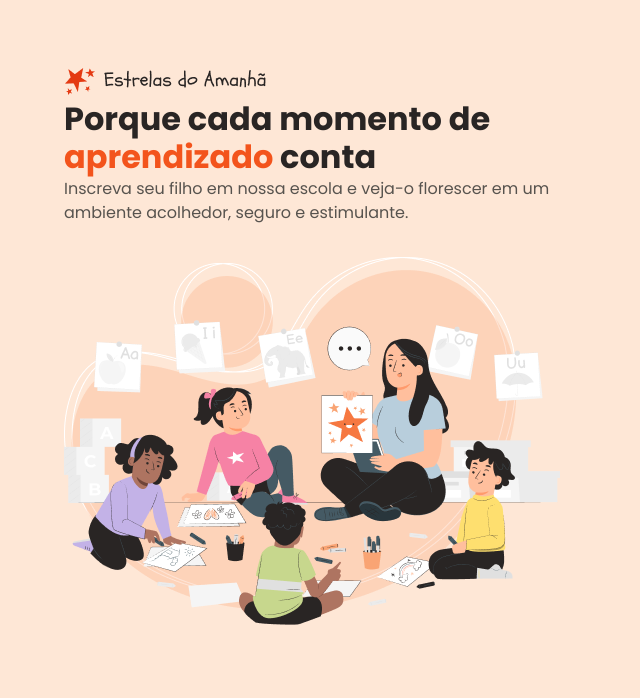
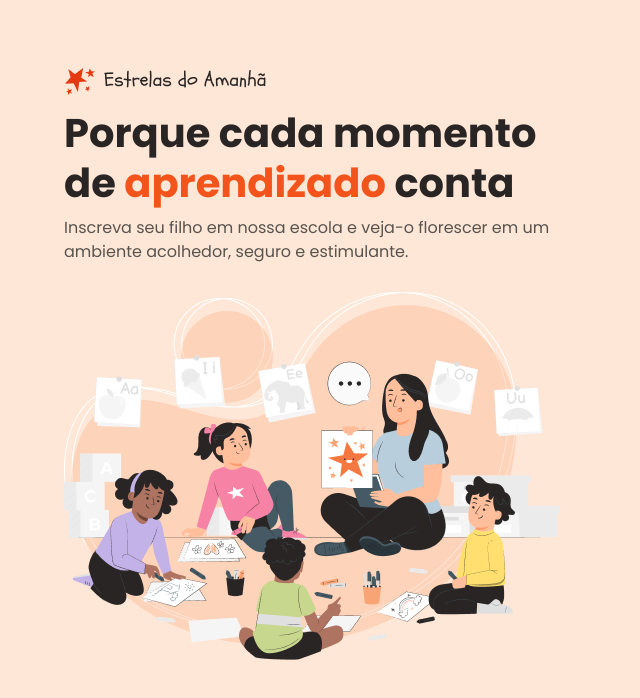
Before and after one commit to guilherme-maluf/Formulario-de-Matricula, a plain HTML site: page index.html in a window 1280 px wide. Shown: the whole page, without its empty margins (0-640 px from the left). Drawn offline with Linux system fonts and the light colour scheme.

Commit message:
home ok de verdade

```diff
--- a/styles/global.css
+++ b/styles/global.css
@@ -35,6 +35,7 @@
 
   --font-family-poppins: "Poppins", sans-serif;
 
+  --text-h0: 600 40px/125% var(--font-family-poppins);
   --text-h1: 700 32px/120% var(--font-family-poppins);
   --text-h2: 700 24px/120% var(--font-family-poppins);
   --text-h3: 700 20px/120% var(--font-family-poppins);
--- a/styles/home.css
+++ b/styles/home.css
@@ -8,13 +8,17 @@ body.home {
   padding: 64px;
 
   header {
-    width: 496px;
+    height: 196px;
+    width: auto;
     margin-bottom: 32px;
   }
 
   h1 {
-    font: var(--text-h1);
+    font: var(--text-h0);
     color: var(--color-text-primary) ;
+    height: 100px;
+    width: auto;
+    margin-block: 8px;
 
     span{
       color: var(--color-stroke-highlight) ;
@@ -24,6 +28,8 @@ body.home {
   p {
     font: var(--text-md);
     color: var(--color-text-secondary);
+    height: 48px;
+    width: auto;
   }
 
   a {
```
